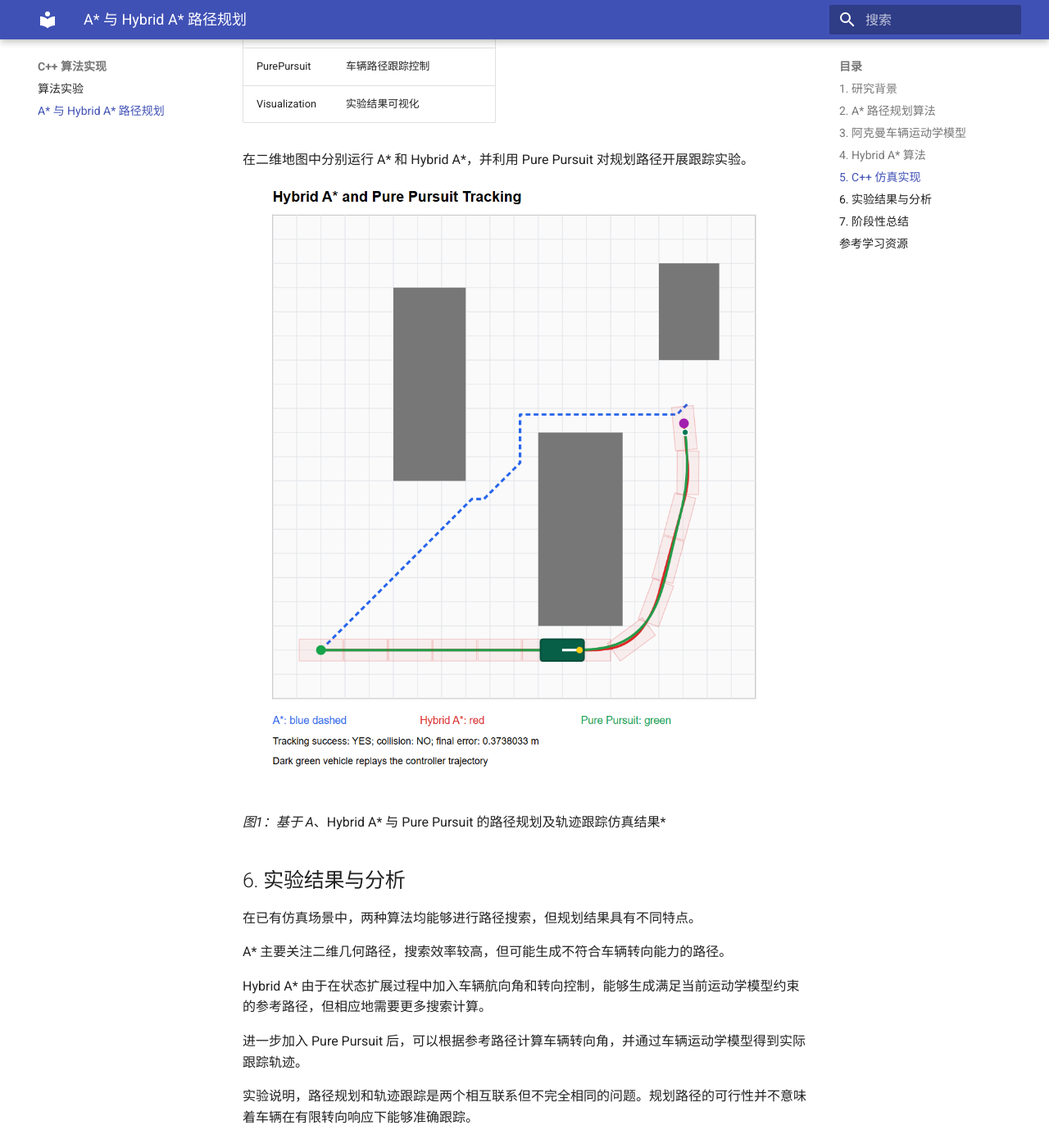
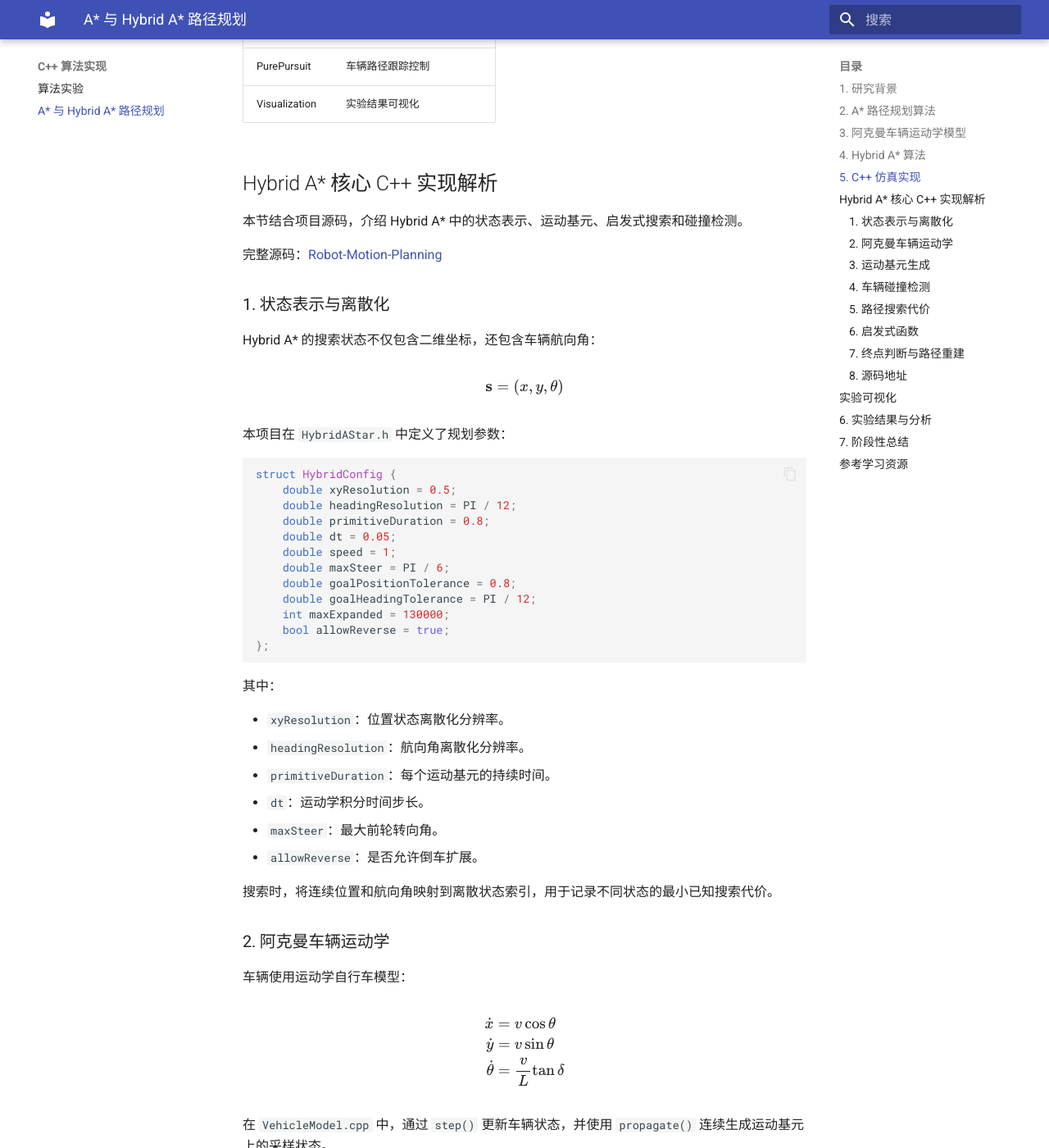
Before and after one commit to zzy412/robot-navigation-blog, an MkDocs documentation site: the page built from docs/algorithms/hybrid-a-star.md, in a window 1280 px wide and 1400 px high, scrolled down 2413 px. Shown: the whole window at 82% size. Built offline with MkDocs 1.6.1 and Material for MkDocs 9.7.7, drawn with Linux system fonts in a browser that asks for light colours; some of the changed text lies outside the part shown.

Commit message:
Add Hybrid AStar source code explanation

````diff
--- a/docs/algorithms/hybrid-a-star.md
+++ b/docs/algorithms/hybrid-a-star.md
@@ -89,11 +89,166 @@ Hybrid A* 在传统 A* 的基础上，将车辆航向角和运动学模型引入
 | PurePursuit | 车辆路径跟踪控制 |
 | Visualization | 实验结果可视化 |
 
-在二维地图中分别运行 A* 和 Hybrid A*，并利用 Pure Pursuit 对规划路径开展跟踪实验。
+## Hybrid A* 核心 C++ 实现解析
 
-![A*、Hybrid A* 与 Pure Pursuit 仿真结果](../images/hybrid_a_star.png)
+本节结合项目源码，介绍 Hybrid A* 中的状态表示、运动基元、启发式搜索和碰撞检测。
 
-*图1：基于 A*、Hybrid A* 与 Pure Pursuit 的路径规划及轨迹跟踪仿真结果*
+完整源码：[Robot-Motion-Planning](https://github.com/zzy412/Robot-Motion-Planning)
+
+### 1. 状态表示与离散化
+
+Hybrid A* 的搜索状态不仅包含二维坐标，还包含车辆航向角：
+
+$$
+\mathbf{s}=(x,y,\theta)
+$$
+
+本项目在 `HybridAStar.h` 中定义了规划参数：
+
+```cpp
+struct HybridConfig {
+    double xyResolution = 0.5;
+    double headingResolution = PI / 12;
+    double primitiveDuration = 0.8;
+    double dt = 0.05;
+    double speed = 1;
+    double maxSteer = PI / 6;
+    double goalPositionTolerance = 0.8;
+    double goalHeadingTolerance = PI / 12;
+    int maxExpanded = 130000;
+    bool allowReverse = true;
+};
+```
+
+其中：
+
+- `xyResolution`：位置状态离散化分辨率。
+- `headingResolution`：航向角离散化分辨率。
+- `primitiveDuration`：每个运动基元的持续时间。
+- `dt`：运动学积分时间步长。
+- `maxSteer`：最大前轮转向角。
+- `allowReverse`：是否允许倒车扩展。
+
+搜索时，将连续位置和航向角映射到离散状态索引，用于记录不同状态的最小已知搜索代价。
+
+### 2. 阿克曼车辆运动学
+
+车辆使用运动学自行车模型：
+
+$$
+\begin{aligned}
+\dot{x} &= v\cos\theta \\
+\dot{y} &= v\sin\theta \\
+\dot{\theta} &= \frac{v}{L}\tan\delta
+\end{aligned}
+$$
+
+在 `VehicleModel.cpp` 中，通过 `step()` 更新车辆状态，并使用 `propagate()` 连续生成运动基元上的采样状态。
+
+源码中对恒定速度、恒定转向角下的运动采用圆弧积分，而不是简单地逐步修改二维网格坐标。
+
+### 3. 运动基元生成
+
+在 `HybridAStar.cpp` 中，程序采用五种归一化转向输入：
+
+```cpp
+const double steering[5] = {
+    -1, -0.5, 0, 0.5, 1
+};
+```
+
+根据最大转向角，计算实际输入：
+
+```cpp
+double delta = angle * cfg.maxSteer;
+```
+
+车辆利用运动学模型向前或向后传播：
+
+```cpp
+auto segment = vehicle.propagate(
+    n.state,
+    dir * cfg.speed,
+    delta,
+    cfg.primitiveDuration,
+    cfg.dt
+);
+```
+
+因此，每次搜索扩展得到的不是简单的网格邻居，而是一段具有车辆运动学意义的短轨迹。
+
+### 4. 车辆碰撞检测
+
+在生成运动基元后，程序逐一检查轨迹采样点：
+
+```cpp
+bool free = true;
+
+for (const auto& s : segment) {
+    if (!map.poseFree(s)) {
+        free = false;
+        break;
+    }
+}
+
+if (!free) continue;
+```
+
+`GridMap.cpp` 使用考虑航向角的矩形车体与轴对齐矩形障碍物进行碰撞检测。
+
+这种方法比只检查车辆中心点更符合车辆外形，但由于采用离散采样，仍不能保证两个采样时刻之间绝对不会发生碰撞。
+
+### 5. 路径搜索代价
+
+程序的搜索代价主要考虑：
+
+1. 行驶路径长度。
+2. 倒车惩罚。
+3. 较大转向角的惩罚。
+4. 前进与倒车方向切换的惩罚。
+5. 相邻运动基元转向角变化的惩罚。
+
+这些代价共同引导搜索，使规划结果不仅关注路径长度，也考虑车辆运动过程中的控制特征。
+
+需要说明：程序对转向变化施加的是搜索代价惩罚，并不等价于严格的转向速率约束。
+
+### 6. 启发式函数
+
+当前程序使用位置到目标点的欧氏距离，并加入航向误差项：
+
+$$
+h = \sqrt{(x-x_g)^2+(y-y_g)^2}
++0.35|\operatorname{wrap}(\theta_g-\theta)|
+$$
+
+航向误差项有助于引导搜索向目标姿态靠近。
+
+不过，这种启发式函数不保证满足最优性所需的可采纳条件，因此当前实现不宣称能够找到全局最优路径。
+
+### 7. 终点判断与路径重建
+
+当车辆满足位置和航向容差时，搜索结束。
+
+随后，程序通过保存的父节点索引回溯搜索树，再拼接各个运动基元中的采样状态，形成完整的规划路径。
+
+当前实现使用容差终止，而不是精确的 Reeds–Shepp 解析连接。
+
+### 8. 源码地址
+
+- [HybridAStar.cpp](https://github.com/zzy412/Robot-Motion-Planning/blob/main/src/HybridAStar.cpp)
+- [HybridAStar.h](https://github.com/zzy412/Robot-Motion-Planning/blob/main/include/HybridAStar.h)
+- [VehicleModel.cpp](https://github.com/zzy412/Robot-Motion-Planning/blob/main/src/VehicleModel.cpp)
+- [GridMap.cpp](https://github.com/zzy412/Robot-Motion-Planning/blob/main/src/GridMap.cpp)
+
+通过以上实现，可以看到 Hybrid A* 如何将车辆运动学模型引入传统启发式搜索过程。
+
+下一阶段将进一步研究更严格的转向速率约束、解析扩展与路径优化。
+
+## 实验可视化
+
+![Hybrid A* 路径规划实验](../images/planning/hybrid_a_star.png)
+
+*图：A*、Hybrid A* 与 Pure Pursuit 轨迹跟踪实验结果。*
 
 ## 6. 实验结果与分析
 
````
Also changed, not shown: docs/images/planning/hybrid_a_star.png (added).
